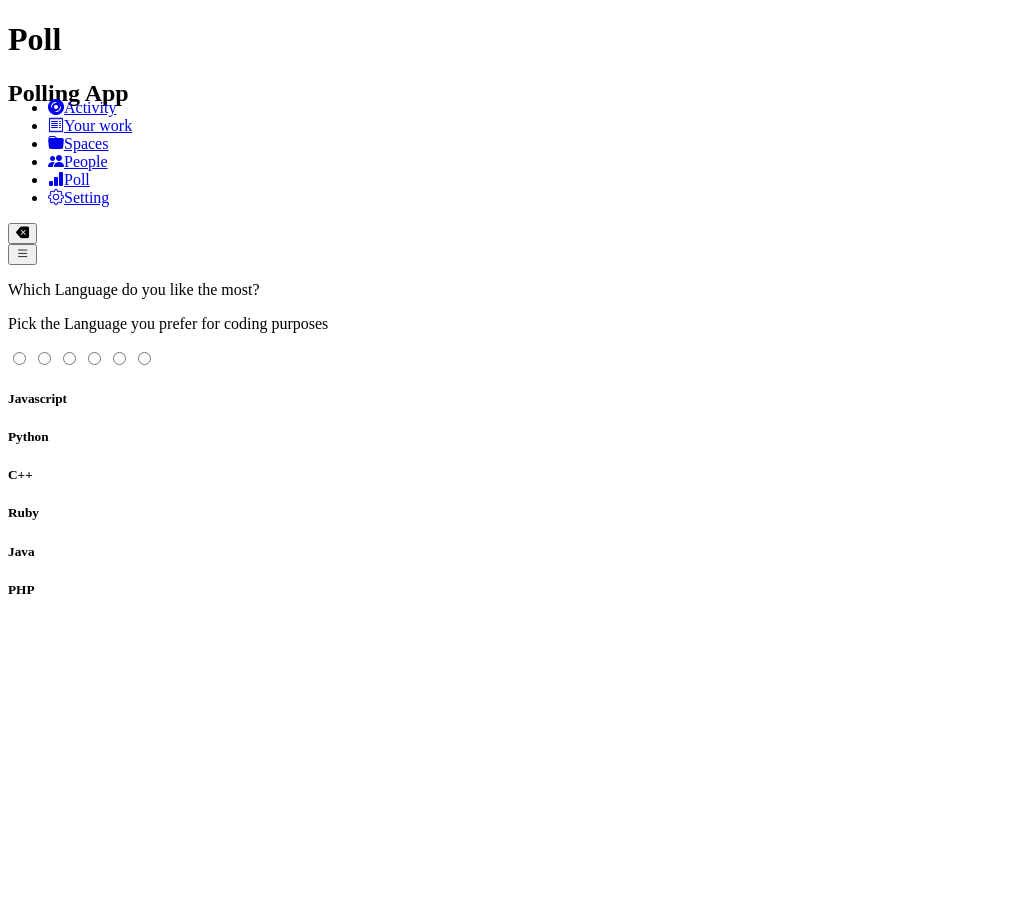
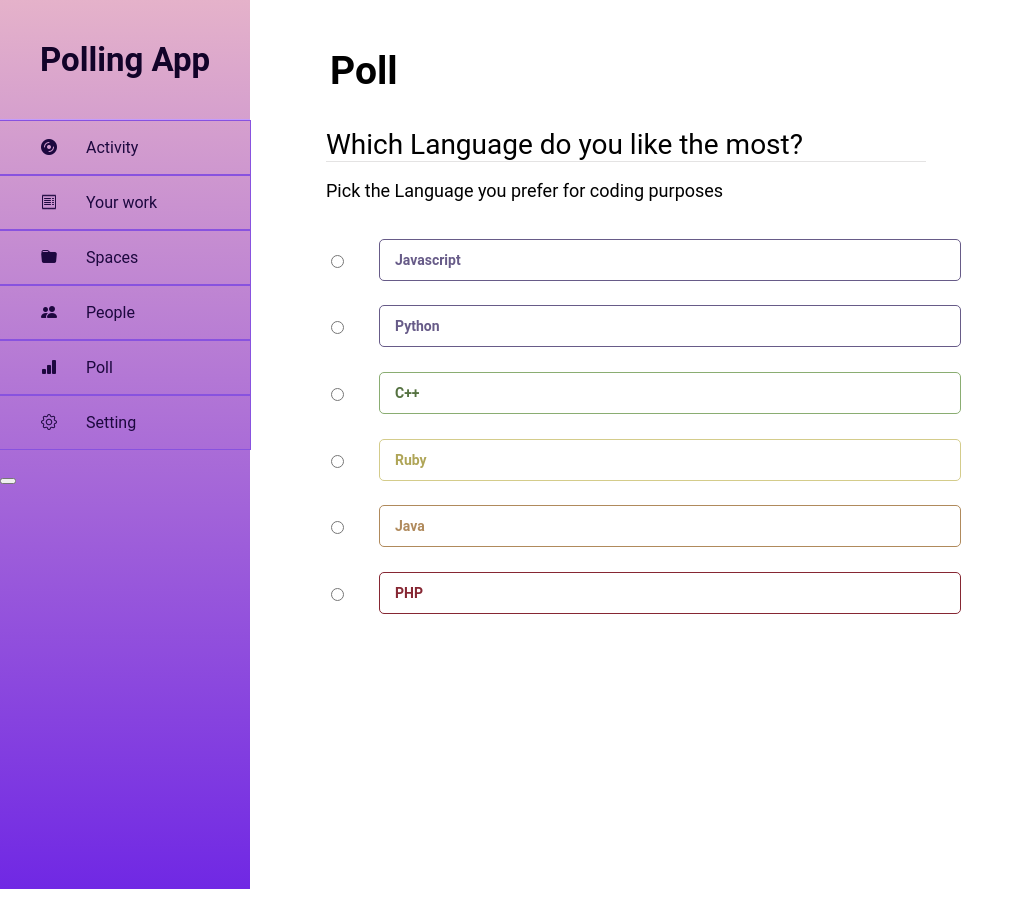
Before and after one commit to mwayl/polling-app, a plain HTML site: page polling.html in a window 1280 px wide. Shown: the whole page, without its empty margins (0-1024 px from the left). Before the commit the page ends 800 px from the top, so only its background shows below. Drawn offline with nearby package versions, Linux system fonts and the light colour scheme.

Commit message:
Update polling.html

```diff
--- a/polling.html
+++ b/polling.html
@@ -3,7 +3,7 @@
 
     <meta charset="UTF-8">
     <meta name="viewport" content="width=device-width, initial-scale=1.0">
-   <link rel="stylesheet" href="polling.css">
+   <link rel="stylesheet" href="polling-styling.css">
     <link rel="stylesheet" href="https://cdn.jsdelivr.net/npm/bootstrap-icons@1.10.5/font/bootstrap-icons.css">
 
     <title>Document</title>
```
